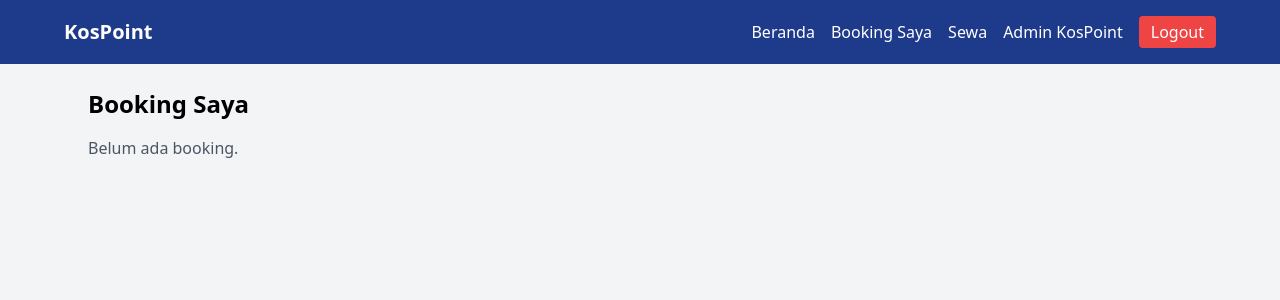
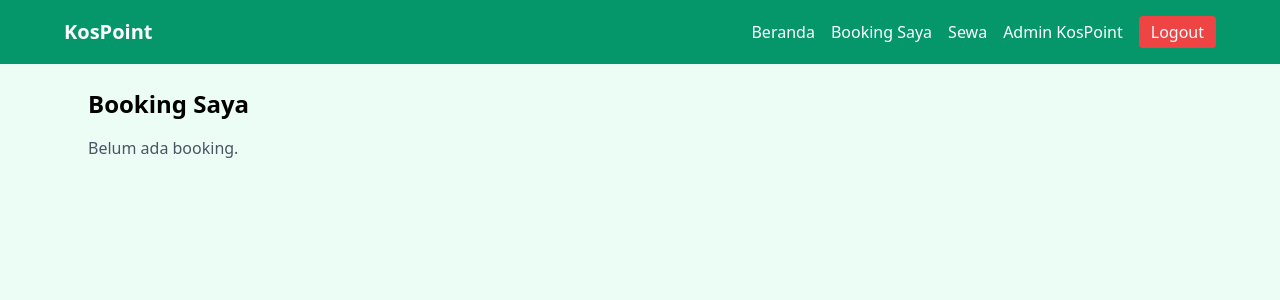
Before and after one commit to kartikadela816-pixel/KOSPOINT, a Laravel app: page /booking in a window 1280 px wide. Shown: the top 300 px of the page. Run offline with Laravel 12, Linux system fonts and the light colour scheme; a user stored in the database is signed in; data comes from the database, SQL or seed files in the repository; data that the repository does not hold is empty; some libraries are stand-ins or nearby versions.

Commit message:
style: ubah warna view booking dan sewa ke hijau sesuai mockup

```diff
--- a/resources/views/booking/index.blade.php
+++ b/resources/views/booking/index.blade.php
@@ -30,7 +30,7 @@
                     'diterima' => 'bg-green-100 text-green-800',
                     'ditolak' => 'bg-red-100 text-red-800',
                     'dibatalkan' => 'bg-gray-200 text-gray-700',
-                ][$b->status_booking] ?? 'bg-gray-100';
+                ][$b->status_booking] ?? 'bg-emerald-50';
             @endphp
             <span class="px-3 py-1 rounded text-sm {{ $warna }}">{{ ucfirst($b->status_booking) }}</span>
         </div>
@@ -47,7 +47,7 @@
 
             @if($b->rental)
                 <a href="{{ route('rental.show', $b->rental) }}"
-                   class="bg-blue-900 text-white px-3 py-1 rounded">Lihat Sewa</a>
+                   class="bg-emerald-600 text-white px-3 py-1 rounded">Lihat Sewa</a>
             @endif
         </div>
     </div>
--- a/resources/views/booking/layout.blade.php
+++ b/resources/views/booking/layout.blade.php
@@ -6,9 +6,9 @@
     <title>@yield('title', 'KosPoint')</title>
     <script src="https://cdn.tailwindcss.com"></script>
 </head>
-<body class="bg-gray-100">
+<body class="bg-emerald-50">
 
-<nav class="bg-blue-900 text-white p-4">
+<nav class="bg-emerald-600 text-white p-4">
     <div class="max-w-6xl mx-auto flex justify-between items-center">
         <a href="{{ route('beranda') }}" class="font-bold text-xl">KosPoint</a>
 
--- a/resources/views/booking/masuk.blade.php
+++ b/resources/views/booking/masuk.blade.php
@@ -20,7 +20,7 @@
                     <p class="text-sm mt-1">Catatan: {{ $b->catatan_pencari }}</p>
                 @endif
             </div>
-            <span class="px-3 py-1 rounded text-sm bg-gray-100">{{ ucfirst($b->status_booking) }}</span>
+            <span class="px-3 py-1 rounded text-sm bg-emerald-50">{{ ucfirst($b->status_booking) }}</span>
         </div>
 
         @if($b->status_booking === 'menunggu')
--- a/resources/views/rental/index.blade.php
+++ b/resources/views/rental/index.blade.php
@@ -16,7 +16,7 @@
                     {{ $r->tanggal_mulai->format('d M Y') }} &ndash; {{ $r->tanggal_selesai->format('d M Y') }}
                 </p>
             </div>
-            <span class="px-3 py-1 rounded text-sm h-fit bg-gray-100">{{ ucfirst($r->status_sewa) }}</span>
+            <span class="px-3 py-1 rounded text-sm h-fit bg-emerald-50">{{ ucfirst($r->status_sewa) }}</span>
         </div>
     </a>
 @empty
--- a/resources/views/rental/show.blade.php
+++ b/resources/views/rental/show.blade.php
@@ -2,7 +2,7 @@
 @section('title', 'Detail Sewa')
 
 @section('content')
-<a href="{{ route('rental.index') }}" class="text-blue-900">&larr; Kembali</a>
+<a href="{{ route('rental.index') }}" class="text-emerald-700">&larr; Kembali</a>
 <h1 class="text-2xl font-bold my-4">Detail Sewa</h1>
 
 <div class="bg-white p-6 rounded shadow">
```
